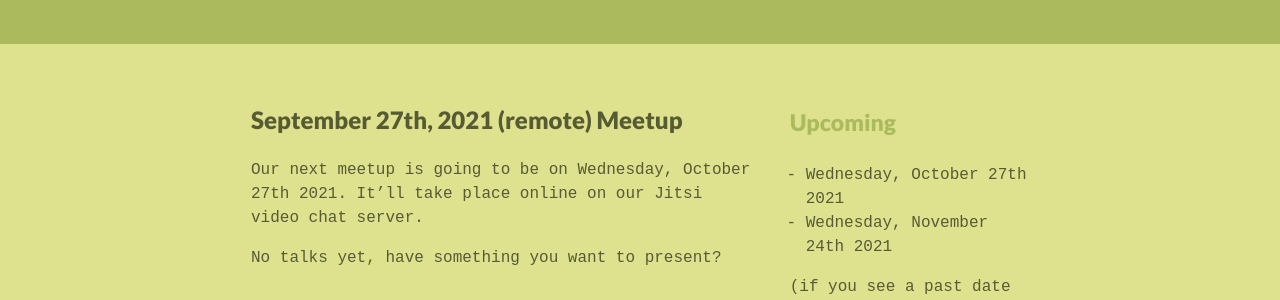
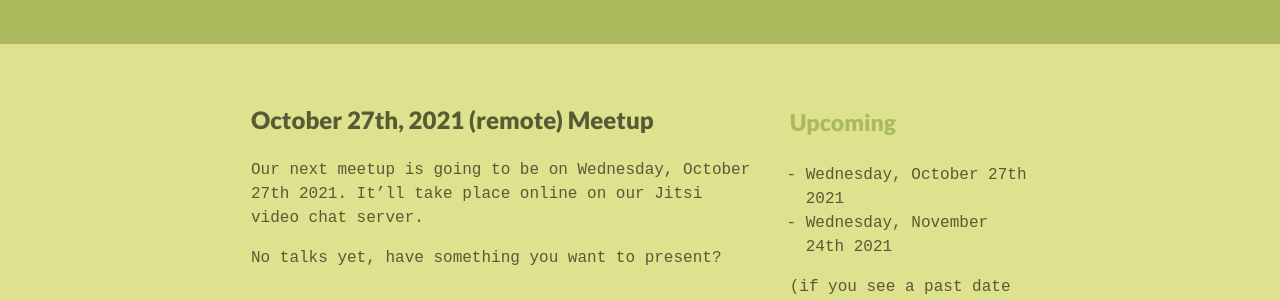
Before and after one commit to emacs-berlin/emacs-berlin.org, a Jekyll site: the page built from index.md, in a window 1280 px wide. Shown: the part 365-665 px from the top of the page. Built offline with Jekyll 4.4.1, drawn with Linux system fonts in a browser that asks for light colours.

Commit message:
October correction

```diff
--- a/index.md
+++ b/index.md
@@ -13,7 +13,7 @@ layout: default
 
 <section id="below-fold"><div class="row"><div class="medium-8 columns">
 
-# September 27th, 2021 (remote) Meetup
+# October 27th, 2021 (remote) Meetup
 
 Our next meetup is going to be on Wednesday, October 27th 2021.
 It'll take place online on our Jitsi video chat server.
```
